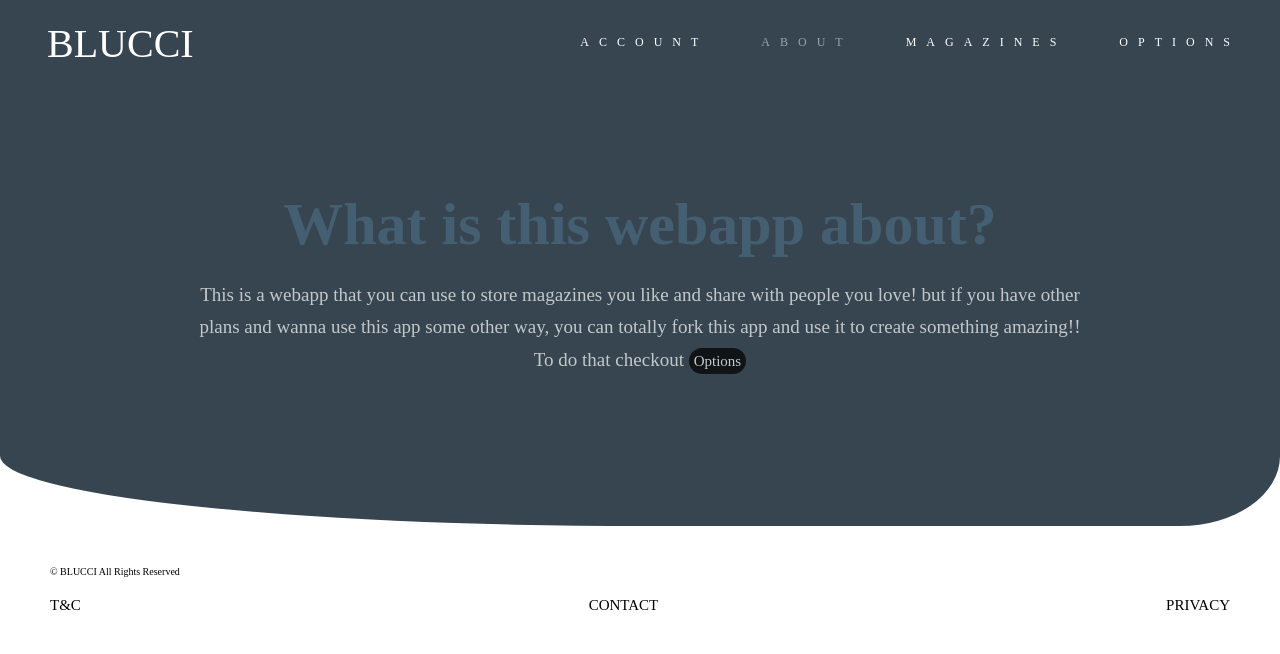
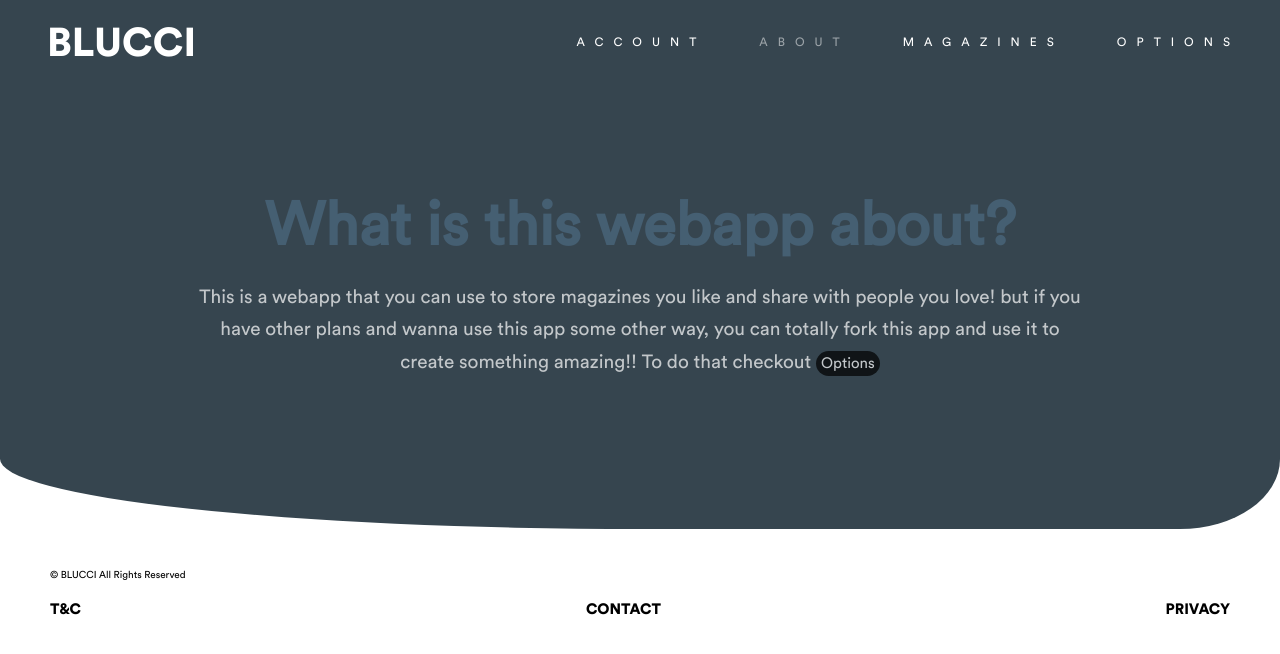
Before and after one commit to zclere/BLUCCI, a Django app: page /about/ in a window 1280 px wide. Shown: the top 654 px of the page. Run offline with Django 4.2, Linux system fonts and the light colour scheme; some libraries are stand-ins or nearby versions.

Commit message:
Update nav.html
added font

```diff
--- a/home/templates/home/includes/nav.html
+++ b/home/templates/home/includes/nav.html
@@ -3,6 +3,7 @@
 <head>
 	<link rel="icon" href="{% static 'home/images/logo/favicon.png' %}" type="image/x-icon">
 	<link rel="stylesheet" type="text/css" href="{% static 'home/css/nav.css' %}">
+	<link rel="stylesheet" href="{% static 'home/css/font.css' %}" type="text/css">
 	<meta name="viewport" content="width=device-width, initial-scale=1.0">
 	<link rel="preconnect" href="https://fonts.googleapis.com">
 	<link rel="preconnect" href="https://fonts.gstatic.com" crossorigin>
```
